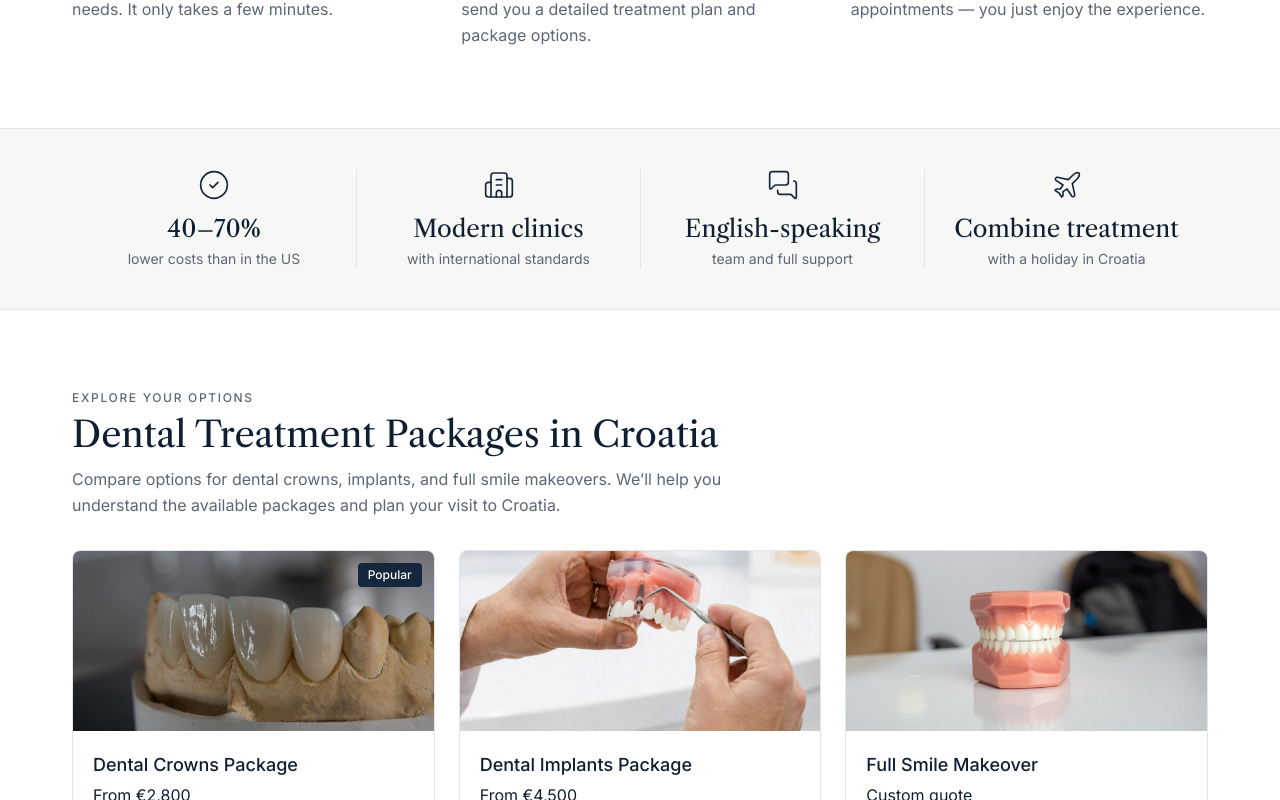
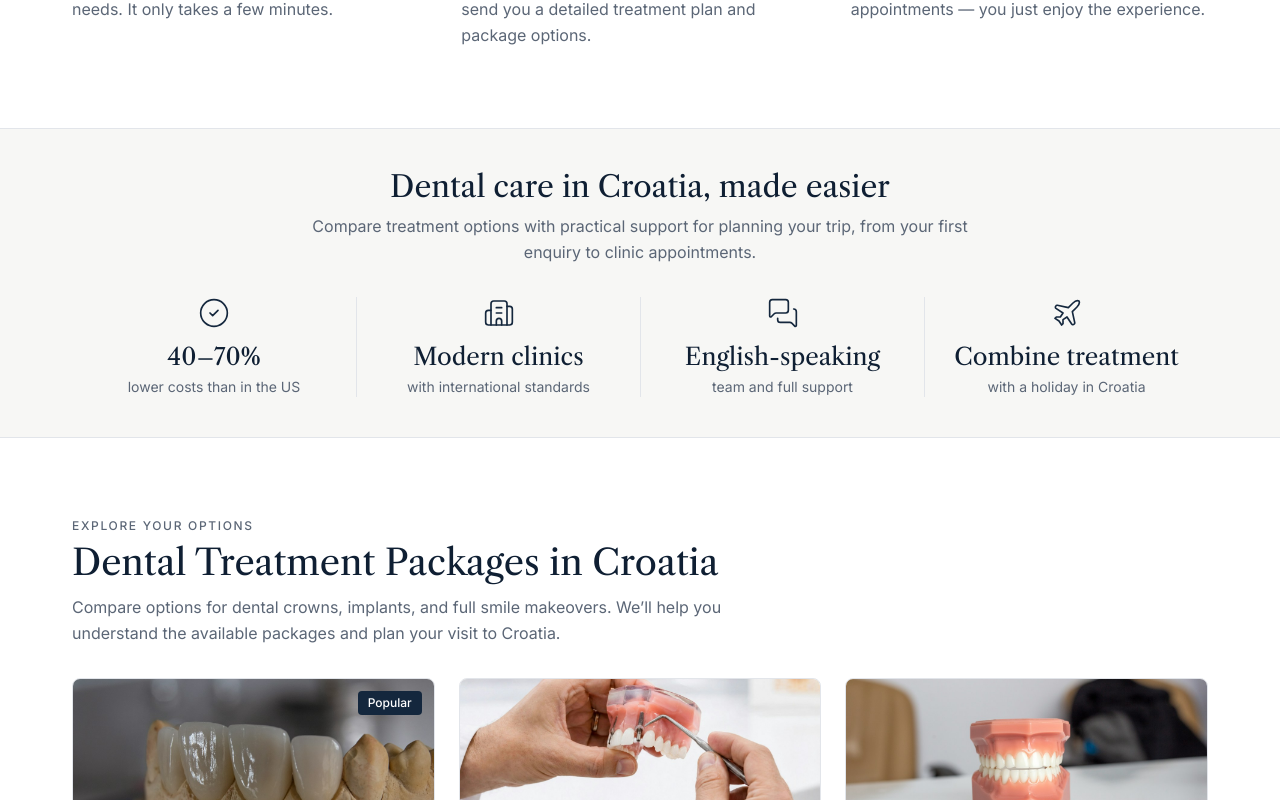
Before and after one commit to ivansusac2209/SmileCroatia, a Vue app: page / in a window 1280 px wide. Shown: the part 1200-2000 px from the top of the page. Built offline with nearby package versions, Linux system fonts and the light colour scheme.

Commit message:
Explain why SmileCroatia makes dental travel easier

```diff
--- a/src/components/home/StatsStrip.vue
+++ b/src/components/home/StatsStrip.vue
@@ -3,8 +3,13 @@ import { stats } from '@/data/home'
 </script>
 
 <template>
-  <section class="border-y border-line bg-surface py-10" aria-label="Why SmileCroatia">
-    <ul class="container-page grid grid-cols-2 gap-y-8 md:grid-cols-4">
+  <section id="why-smilecroatia" class="scroll-mt-24 border-y border-line bg-surface py-10" aria-label="Why choose SmileCroatia">
+    <div class="container-page">
+      <div class="mx-auto mb-8 max-w-2xl text-center">
+        <h2 class="text-2xl text-navy-900 lg:text-3xl">Dental care in Croatia, made easier</h2>
+        <p class="mt-2 leading-relaxed text-muted">Compare treatment options with practical support for planning your trip, from your first enquiry to clinic appointments.</p>
+      </div>
+      <ul class="grid grid-cols-2 gap-y-8 md:grid-cols-4">
         <li
           v-for="(stat, i) in stats"
           :key="stat.title"
@@ -16,5 +21,6 @@ import { stats } from '@/data/home'
           <p class="mt-1 text-sm text-muted">{{ stat.text }}</p>
         </li>
       </ul>
+    </div>
   </section>
 </template>
```
Lines whose indentation alone changed are shown as unchanged.
